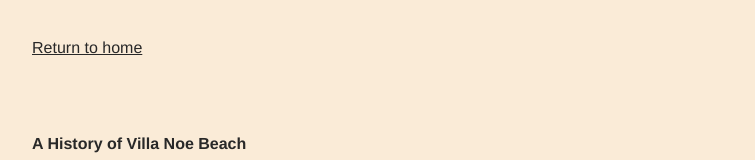
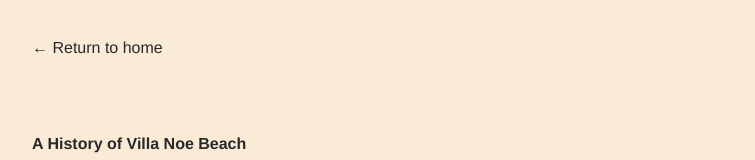
Before and after one commit to giantcarlos/villa-noe, a React (Vite) app: page /about in a window 1280 px wide. Shown: the top 160 px of the page, without its empty margins (256-1011 px from the left). Built offline with nearby package versions, Linux system fonts and the light colour scheme.

Commit message:
change return button to arrow

```diff
--- a/src/App.css
+++ b/src/App.css
@@ -369,6 +369,7 @@ button {
 
 .return {
   color: inherit;
+  text-decoration: none;
 }
 
 .details-title {
--- a/src/Components/AboutDetails.jsx
+++ b/src/Components/AboutDetails.jsx
@@ -34,7 +34,7 @@ function AboutDetails() {
     <motion.section variants={item} initial="hidden" animate="show" transition={{duration: 1.125, delay: .25}} className="colors-2">
         <motion.div variants={container} initial="hidden" animate="show" className="about-details">
             <motion.div variants={item2}>
-                <Link className="return" to="/">Return to home</Link>
+                <Link className="return" to="/">← Return to home</Link>
             </motion.div>
             <motion.div variants={item2} className="details-title">A History of Villa Noe Beach</motion.div>
             <motion.p variants={item2}>Villa Noe Beach was originally a private beach house, named in honor of the late Noe V. Taiño, a World War II veteran and father of the current owners. The land, located on Cagbalete Island, was passed down through generations, tracing back to Don Benedicto Pansacola, whose daughter, Doña Maria, married Don Silverio Taiño, a former El Presidente of Mauban. Among their seven children was Noe Taiño.</motion.p>
```
